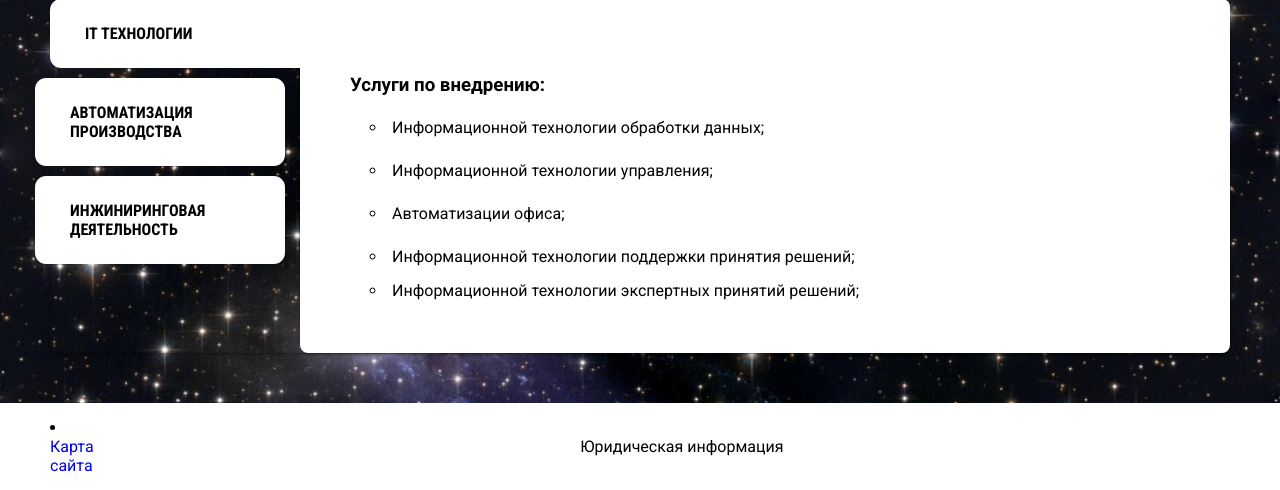
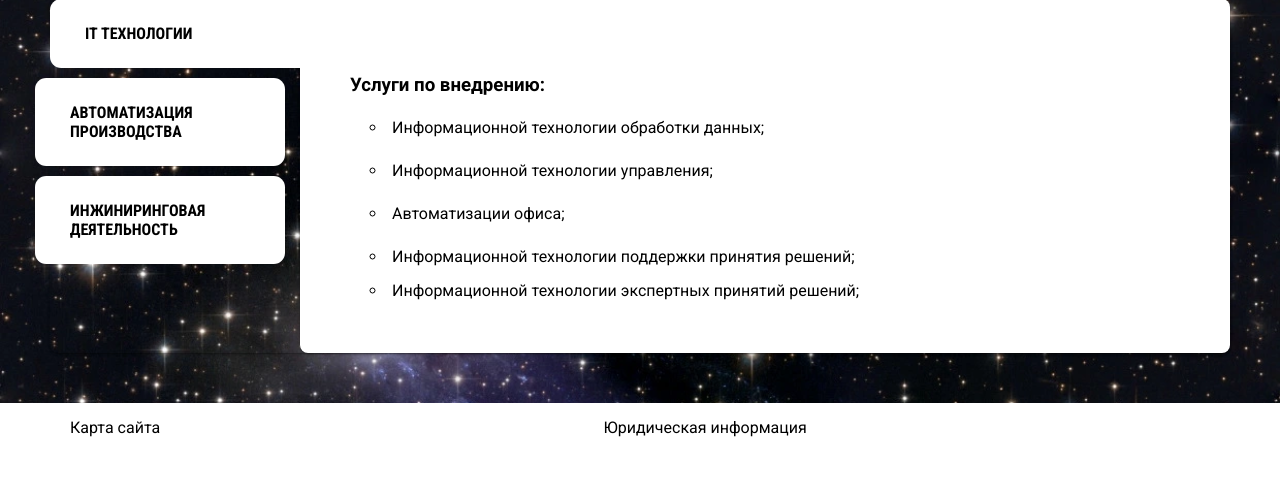
Before and after one commit to mrreads/alt-finance, a PHP site: page /IT.php in a window 1280 px wide. Shown: the part 889-1379 px from the top of the page. After the commit the page ends 1326 px from the top, so only its background shows below. Run offline with PHP 8.4, Linux system fonts and the light colour scheme; style sheets or scripts are compiled from the project's sources.

Commit message:
SITE MAP in footer stylize

```diff
--- a/footer.php
+++ b/footer.php
@@ -1,7 +1,7 @@
  <!-- FOOTER -->
  <footer class="footer">
     <div class="container">
-        <li><a href="./sitecard.php">Карта сайта</a></li>
+        <a href="./sitecard.php">Карта сайта</a>
         <p class="legal-information">Юридическая информация</p>
         <!-- <p class="metrica">метрика</p> -->
     </div>
--- a/resources/css/footer.css
+++ b/resources/css/footer.css
@@ -12,7 +12,25 @@
 	flex-flow: row nowrap;
 	justify-content: space-between;
 
-	padding: 15px 50px;
+	padding: 0 50px
+}
+
+.footer a, .footer p
+{
+	color: #000000;
+	padding: 15px 20px;
+}
+
+.footer a
+{
+	white-space: nowrap;
+	transition: 0.6s all;
+
+}
+
+.footer a:hover
+{
+	background-color: rgba(204,204,204,1);
 }
 
 .footer .legal-information
@@ -37,6 +55,10 @@
 	{
 		margin-top: 25px;
 		margin-left: 0;
-		;
+	}
+	.footer a, .footer p
+	{
+		text-align: center;
+		width: 100%;
 	}
 }
```
